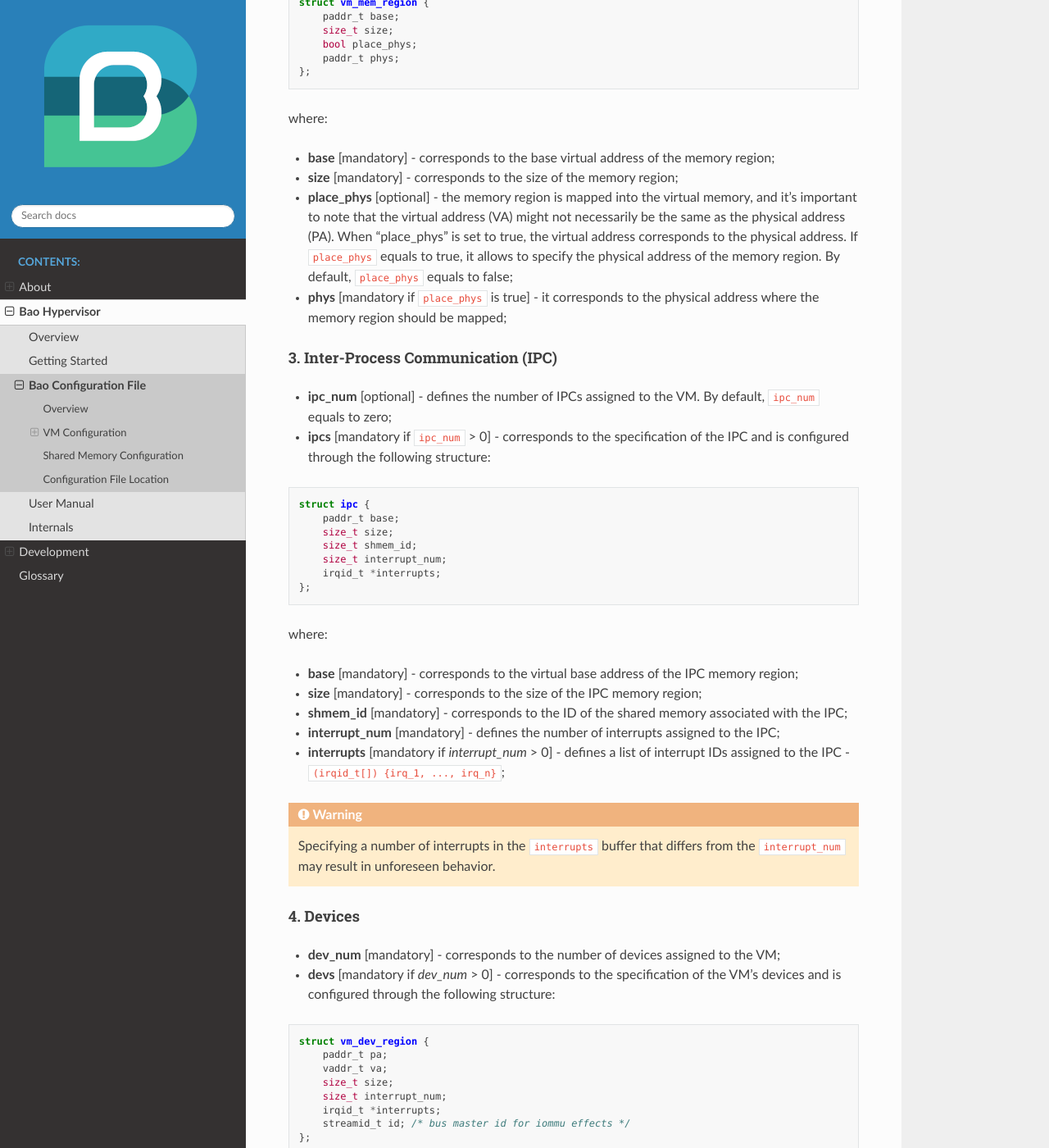
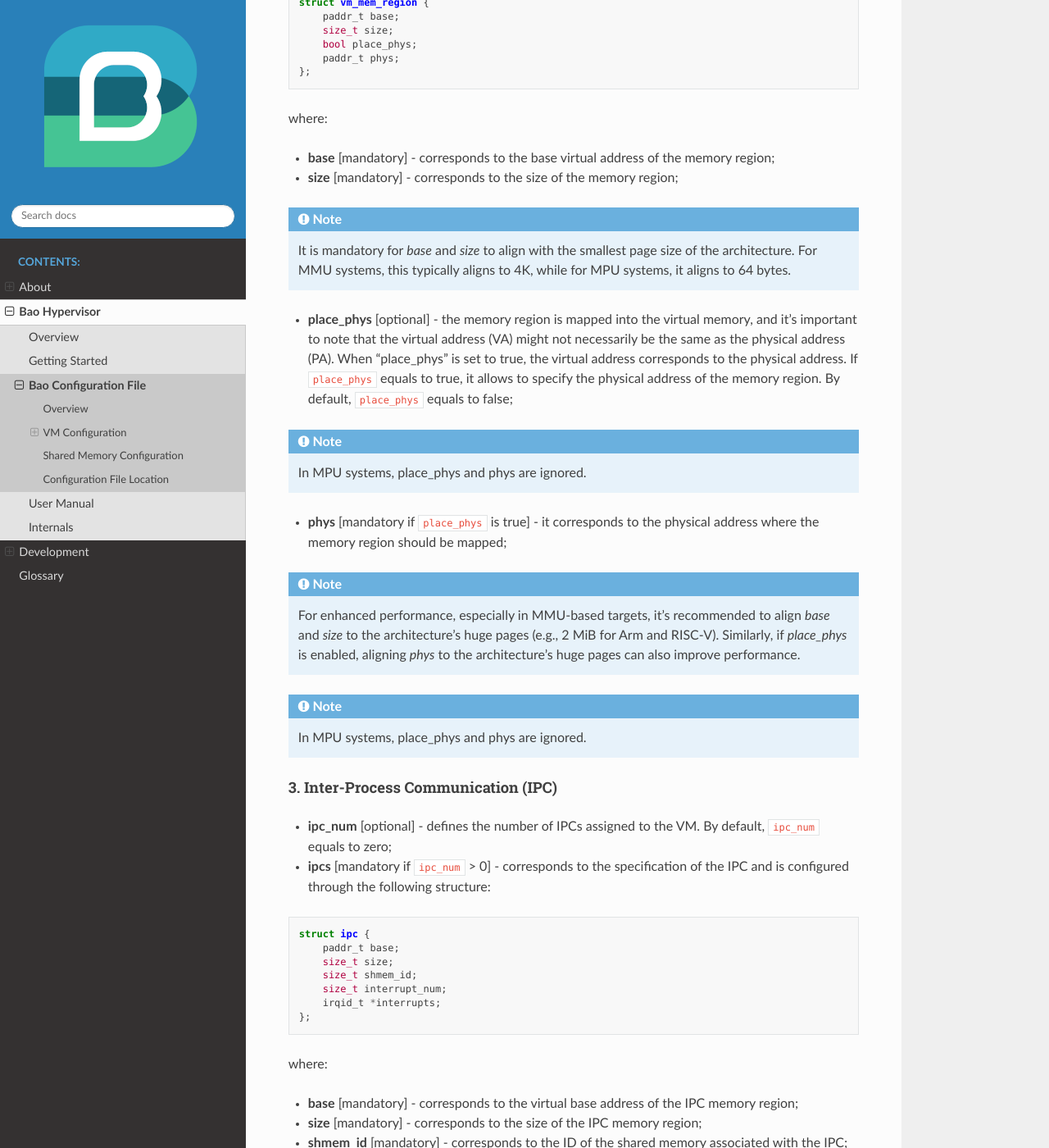
Before and after one commit to bao-project/bao-docs, a Sphinx documentation site: the page built from source/bao_hyp/config.rst, in a window 1280 px wide and 1400 px high, scrolled down 4967 px. Shown: the whole window at 82% size. Built offline with Sphinx 7.4.7 and the Read the Docs theme 2.0.0, drawn with Linux system fonts in a browser that asks for light colours.

Commit message:
update(mem_reg): include important notes
Signed-off-by: Diogo Costa <diogoandreveigacosta@gmail.com>

```diff
--- a/source/bao_hyp/config.rst
+++ b/source/bao_hyp/config.rst
@@ -226,13 +226,32 @@ where:
 
 - **base** [mandatory] - corresponds to the base virtual address of the memory region;
 - **size**  [mandatory] -  corresponds to the size of the memory region;
+
+.. note::
+  It is mandatory for `base` and `size` to align with the smallest page size of the architecture.
+  For MMU systems, this typically aligns to 4K, while for MPU systems, it aligns to 64 bytes.
+
 - **place_phys** [optional] - the memory region is mapped into the virtual memory, and it's
   important to note that the virtual address (VA) might not necessarily be the same as the physical
   address (PA). When "place_phys" is set to true, the virtual address corresponds to the physical
   address. If ``place_phys`` equals to true, it allows to specify the physical address of the
   memory region. By default, ``place_phys`` equals to false;
+
+.. note::
+  In MPU systems, place_phys and phys are ignored.
+
 - **phys** [mandatory if ``place_phys`` is true] - it corresponds to the physical address where the
   memory region should be mapped;
+
+.. note::
+  For enhanced performance, especially in MMU-based targets, it's recommended to align `base` and
+  `size` to the architecture's huge pages (e.g., 2 MiB for Arm and RISC-V). Similarly, if
+  `place_phys` is enabled, aligning `phys` to the architecture's huge pages can also improve
+  performance.
+
+.. note::
+  In MPU systems, place_phys and phys are ignored.
+
 
 3. Inter-Process Communication (IPC)
 ####################################
```
